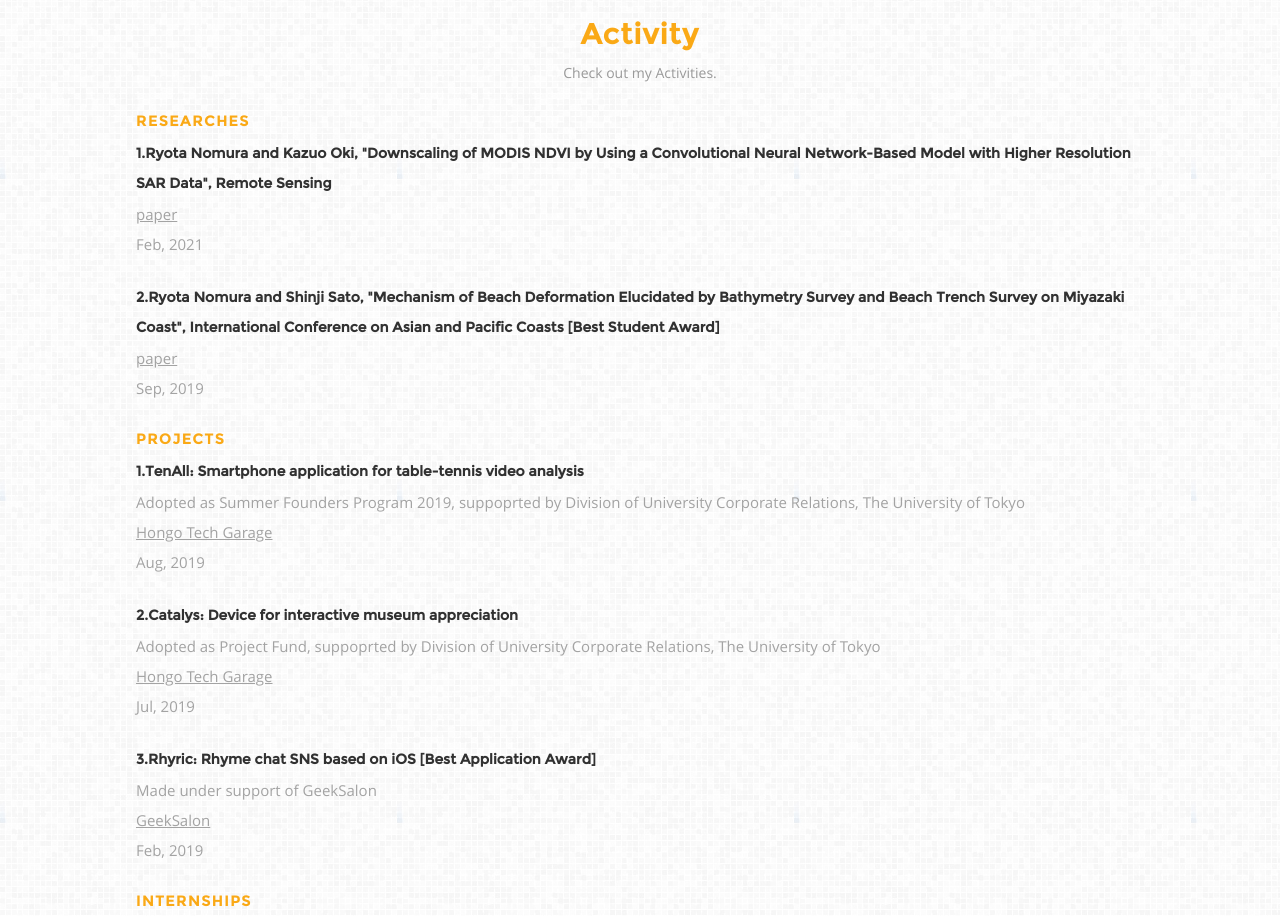
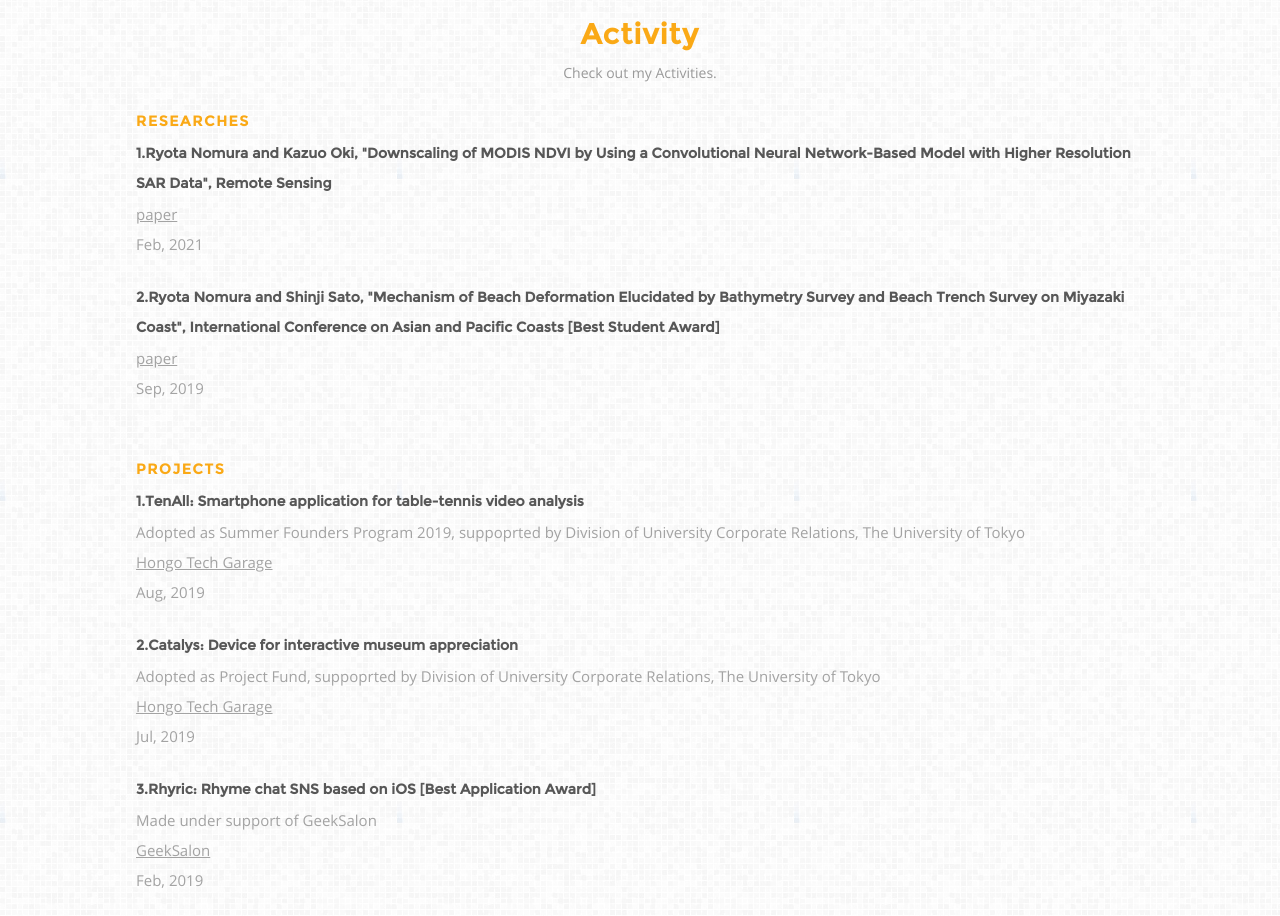
Before and after one commit to ryota765/ryota765.github.io, a plain HTML site: page index.html in a window 1280 px wide. Shown: the part 3940-4856 px from the top of the page. Drawn offline with nearby package versions, Linux system fonts and the light colour scheme.

Commit message:
arrange activity layout

```diff
--- a/static/css/layout.css
+++ b/static/css/layout.css
@@ -423,7 +423,7 @@ ul#nav li.active a { color: #FF9B54; }
 #activity .timeline-inverted h4 {text-align:right}
 #activity .timeline-inverted p {text-align:right}
 #activity h4 { color: #FAA916; }
-#activity h6 { color: #313131; }
+#activity h6 { color: #575757; }
 #activity a { color: #A3A3A3; text-decoration:underline; }
 
 #activity h3 {
```
Also changed, not shown: index.html (+4 -0 lines).
